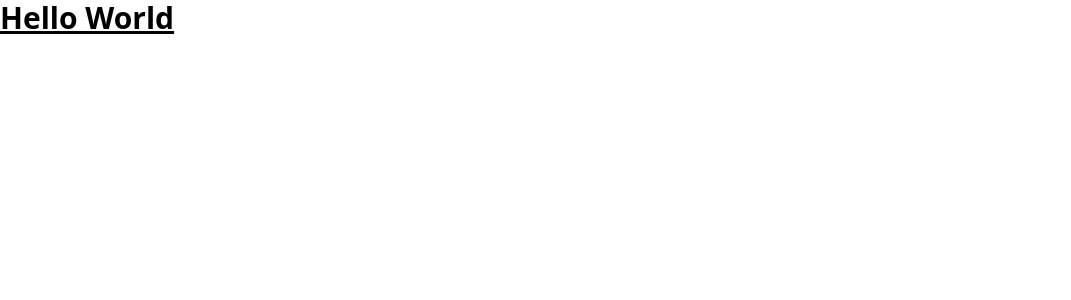
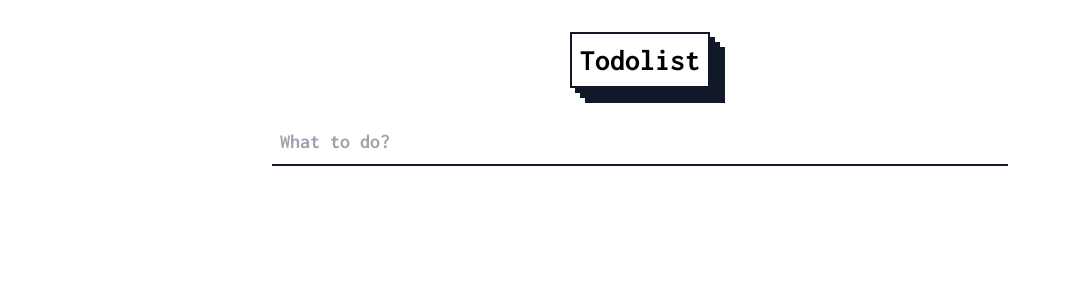
Before and after one commit to mercyano/todolist, a React (Vite) app: page / in a window 1280 px wide. Shown: the top 300 px of the page, without its empty margins (0-1071 px from the left). Built offline with nearby package versions, Linux system fonts and the light colour scheme.

Commit message:
Add logo and input form

```diff
--- a/index.html
+++ b/index.html
@@ -4,8 +4,16 @@
     <meta charset="UTF-8" />
     <meta name="viewport" content="width=device-width, initial-scale=1.0" />
     <title>Todolist</title>
+
+    <!-- Google Fonts -->
+    <link rel="preconnect" href="https://fonts.googleapis.com" />
+    <link rel="preconnect" href="https://fonts.gstatic.com" crossorigin />
+    <link
+      href="https://fonts.googleapis.com/css2?family=Inconsolata:wght@700&family=Inter:wght@400;700&display=swap"
+      rel="stylesheet"
+    />
   </head>
-  <body>
+  <body class="font-monospace max-w-[800px] p-8 m-auto">
     <div id="root"></div>
     <script type="module" src="/src/main.jsx"></script>
   </body>
--- a/src/App.jsx
+++ b/src/App.jsx
@@ -1,7 +1,14 @@
+import InputForm from './components/InputForm';
+import Logo from './components/Logo';
+
 function App() {
   return (
     <>
-      <h1 className="text-3xl font-bold underline">Hello World</h1>
+      <div className="mb-8">
+        <Logo />
+      </div>
+
+      <InputForm />
     </>
   );
 }
--- /dev/null
+++ b/src/components/InputForm.jsx
@@ -0,0 +1,16 @@
+const InputForm = () => {
+  return (
+    <>
+      <form className="text-center">
+        <input
+          type="text"
+          placeholder="What to do?"
+          className="w-full border-b-2 border-gray-900 focus:outline-none p-2 text-xl"
+          autoFocus
+        />
+      </form>
+    </>
+  );
+};
+
+export default InputForm;
--- /dev/null
+++ b/src/components/Logo.jsx
@@ -0,0 +1,15 @@
+const Logo = () => {
+  return (
+    <>
+      <div className="flex items-center justify-center drop-shadow-[5px_5px_#111827]">
+        <div className="p-2 bg-white border-gray-900 border-2 hover:bg-gray-900 hover:text-white drop-shadow-[10px_10px_#111827]">
+          <h1 className="text-3xl font-bold text-center font-monospace ">
+            Todolist
+          </h1>
+        </div>
+      </div>
+    </>
+  );
+};
+
+export default Logo;
--- a/tailwind.config.js
+++ b/tailwind.config.js
@@ -3,6 +3,10 @@ export default {
   content: ['./index.html', './src/**/*.{js,ts,jsx,tsx}'],
   theme: {
     extend: {},
+    fontFamily: {
+      sans: ['Inter', 'sans-serif'],
+      monospace: ['Inconsolata', 'monospace'],
+    },
   },
   plugins: [],
 };
```
